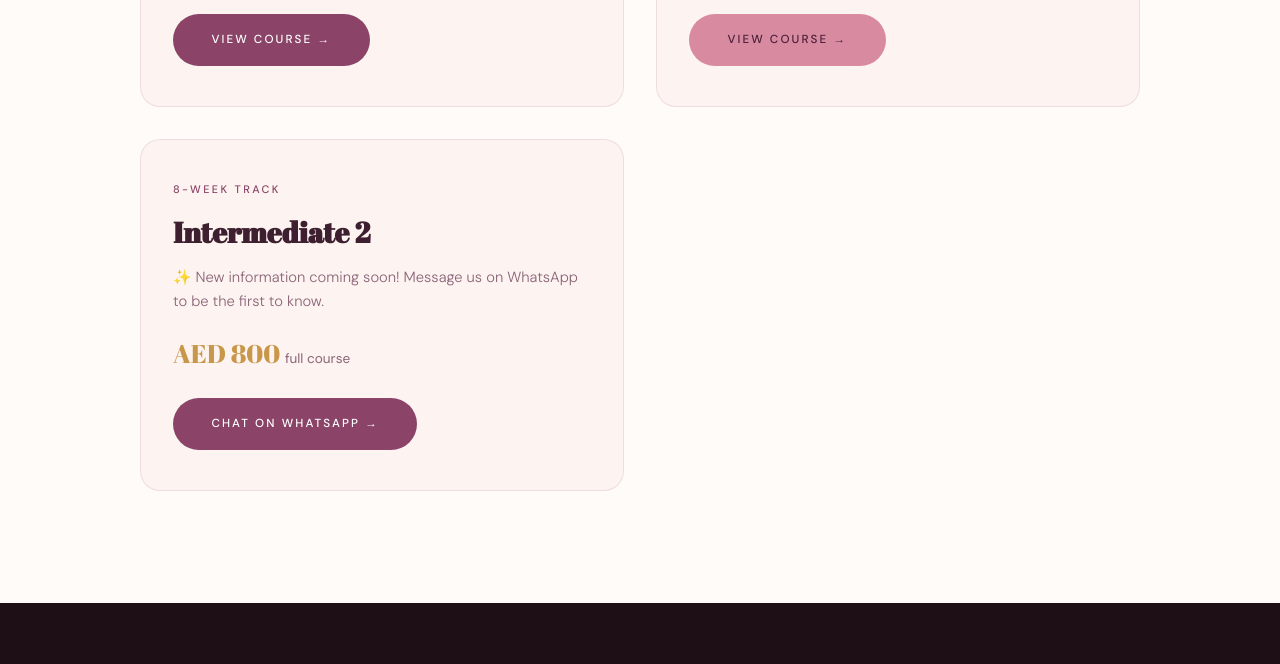
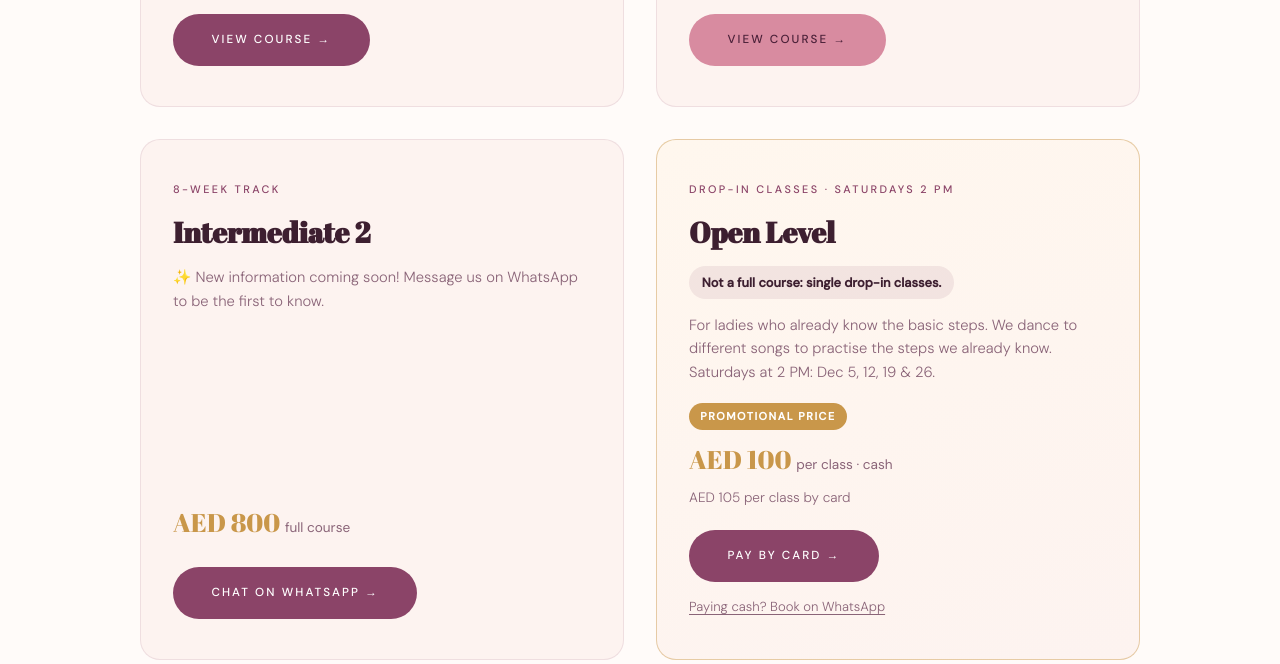
Before and after one commit to JijiDance/jijidance-beginner, a plain HTML site: page courses/index.html in a window 1280 px wide. Shown: the part 960-1624 px from the top of the page. Drawn offline with Linux system fonts and the light colour scheme.

Commit message:
Courses: add Open Level drop-in card with promo prices and card payment
Not a full course: drop-in Saturday 2 PM classes for ladies who know the
basic steps. AED 100 cash / AED 105 by card (Mamo link), WhatsApp to book
for cash payment. EN/AR.

Co-Authored-By: Claude Opus 5.5 <noreply@anthropic.com>

```diff
--- a/courses/index.html
+++ b/courses/index.html
@@ -148,6 +148,14 @@ body.ar .diff-item-desc em{font-style:normal}
 .intensive-link:hover{color:var(--t1)}
 .course-card .btn{align-self:flex-start}
 .course-card .desc{font-size:.92rem;color:var(--mid);line-height:1.6;margin-bottom:1.2rem;flex-grow:1}
+.open-card{border-color:rgba(201,151,74,.45);background:linear-gradient(160deg,#FFF7EE,var(--bg))}
+.ol-note{display:inline-block;align-self:flex-start;background:rgba(139,68,104,.1);color:var(--text);font-size:.8rem;font-weight:600;padding:.35rem .8rem;border-radius:20px;margin-bottom:.9rem}
+.ol-promo{align-self:flex-start;font-size:.68rem;font-weight:700;letter-spacing:.14em;text-transform:uppercase;color:#fff;background:var(--o1);padding:.25rem .7rem;border-radius:20px;margin-bottom:.5rem}
+body.ar .ol-promo{letter-spacing:normal}
+.open-card .course-price{margin-bottom:.3rem}
+.ol-alt{font-size:.85rem;color:var(--mid);margin-bottom:1.3rem}
+.ol-wa{margin-top:.9rem;font-size:.82rem;color:var(--mid);text-decoration:underline;text-underline-offset:3px;align-self:flex-start}
+.ol-wa:hover{color:var(--text)}
 .course-price{font-family:'Abril Fatface',serif;font-size:1.6rem;color:var(--o1);margin-bottom:1.4rem}
 body.ar .course-price{font-family:'Tajawal',sans-serif;font-weight:800}
 .course-price span{font-size:.85rem;color:var(--mid);font-family:'DM Sans',sans-serif;font-weight:400}
@@ -299,6 +307,17 @@ body.ar .cta-heading em{font-style:normal}
         <span class="course-price" data-i18n="coursePrice">AED 800 <span>full course</span></span>
         <span class="btn btn-violet" data-i18n="btnChatWa">Chat on WhatsApp →</span>
       </a>
+      <div class="course-card open-card">
+        <span class="section-eyebrow" data-i18n="olEyebrow">Drop-in classes · Saturdays 2 PM</span>
+        <h3 data-i18n="olTitle">Open Level</h3>
+        <p class="ol-note" data-i18n="olNote">Not a full course: single drop-in classes.</p>
+        <p class="desc" data-i18n="olDesc">For ladies who already know the basic steps. We dance to different songs to practise the steps we already know. Saturdays at 2 PM: Dec 5, 12, 19 &amp; 26.</p>
+        <span class="ol-promo" data-i18n="olPromo">Promotional price</span>
+        <span class="course-price" data-i18n="olPrice">AED 100 <span>per class · cash</span></span>
+        <p class="ol-alt" data-i18n="olAlt">AED 105 per class by card</p>
+        <a href="https://pay.mamopay.com/jijidance-f48c63" class="btn btn-violet" target="_blank" rel="noopener" data-i18n="olBtn">Pay by Card →</a>
+        <a href="https://wa.me/971567750994?text=Hi%20Jiji%2C%20I%27d%20like%20to%20book%20an%20Open%20Level%20class%20on%20Saturday%20at%202%20PM." class="ol-wa" target="_blank" rel="noopener" data-i18n="olWa">Paying cash? Book on WhatsApp</a>
+      </div>
     </div>
   </div>
 </section>
@@ -365,6 +384,15 @@ const dict = {
   pre2Desc:{en:"If you already dance comfortably, you know the basics &amp; variations: now learn how to connect the steps in a beautiful way. Tuesdays at 6 PM, Dec 8 - Feb 2.",ar:"إذا كنتِ ترقصين بارتياح وتعرفين الأساسيات والتنويعات: تعلّمي الآن كيف تربطين الخطوات بطريقة جميلة. كل ثلاثاء الساعة 6 مساءً، 8 ديسمبر - 2 فبراير."},
   int1Title:{en:"Intermediate 1",ar:"متوسط 1"},
   int2Desc:{en:"✨ New information coming soon! Message us on WhatsApp to be the first to know.",ar:"✨ معلومات جديدة قريبًا! راسلينا عبر واتساب لتكوني أول من يعرف."},
+  olEyebrow:{en:"Drop-in classes · Saturdays 2 PM",ar:"حصص فردية · أيام السبت 2 ظهرًا"},
+  olTitle:{en:"Open Level",ar:"المستوى المفتوح"},
+  olNote:{en:"Not a full course: single drop-in classes.",ar:"ليست دورة كاملة: حصص فردية منفصلة."},
+  olDesc:{en:"For ladies who already know the basic steps. We dance to different songs to practise the steps we already know. Saturdays at 2 PM: Dec 5, 12, 19 &amp; 26.",ar:"للسيدات اللواتي يعرفن الخطوات الأساسية. نرقص على أغانٍ مختلفة لنتمرن على الخطوات التي نعرفها. أيام السبت الساعة 2 ظهرًا: 5 و12 و19 و26 ديسمبر."},
+  olPromo:{en:"Promotional price",ar:"سعر ترويجي"},
+  olPrice:{en:'AED 100 <span>per class · cash</span>',ar:'100 درهم <span>للحصة · نقدًا</span>'},
+  olAlt:{en:"AED 105 per class by card",ar:"105 درهم للحصة بالبطاقة"},
+  olBtn:{en:"Pay by Card →",ar:"ادفعي بالبطاقة ←"},
+  olWa:{en:"Paying cash? Book on WhatsApp",ar:"ستدفعين نقدًا؟ احجزي عبر واتساب"},
   int2Title:{en:"Intermediate 2",ar:"متوسط 2"},
   courseTrack8:{en:"8-Week Track",ar:"مسار 8 أسابيع"},
   intTitle:{en:"Intermediate",ar:"المتوسط"},
```
